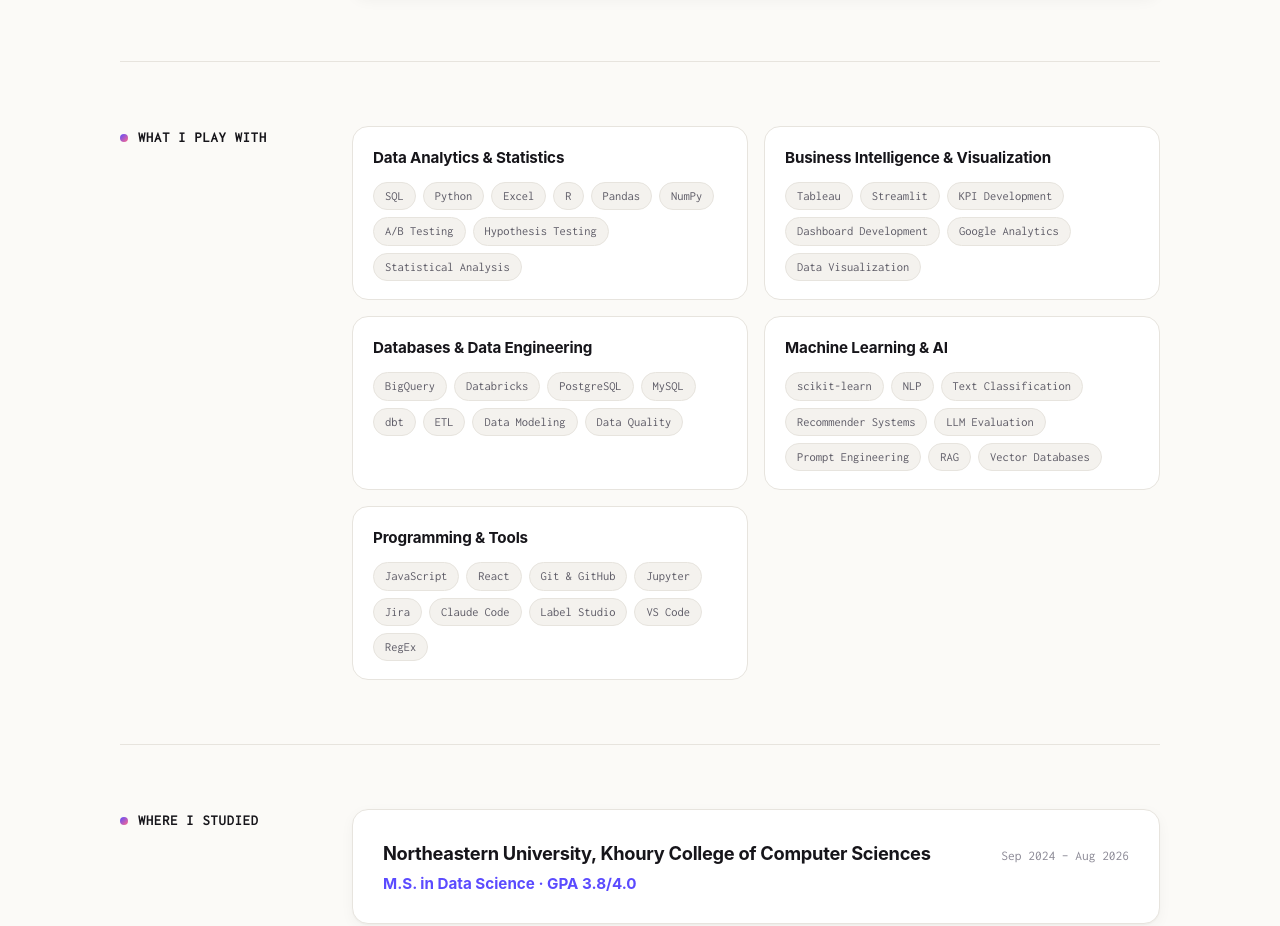
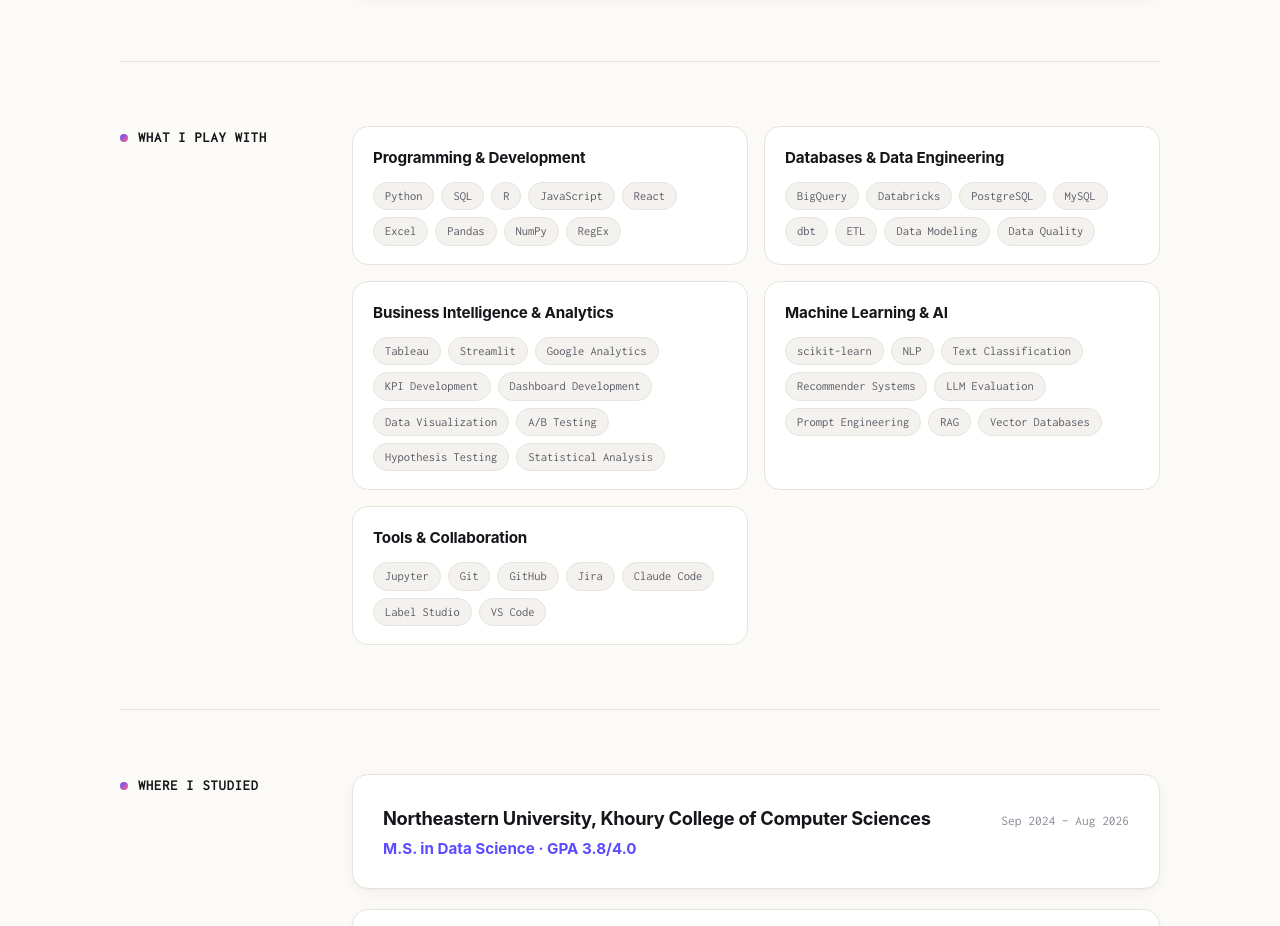
Before and after one commit to triwatana/triwatana.github.io, a plain HTML site: page index.html in a window 1280 px wide. Shown: the part 4947-5873 px from the top of the page. Drawn offline with Linux system fonts and the light colour scheme; a web font is replaced by a local one.

Commit message:
refactor: update skills section by reorganizing categories and enhancing content clarity

```diff
--- a/index.html
+++ b/index.html
@@ -520,33 +520,17 @@
         <div class="section-content">
           <div class="skills-wrapper">
             <div class="skills-category">
-              <div class="skills-category-label">
-                Data Analytics & Statistics
-              </div>
+              <div class="skills-category-label">Programming & Development</div>
               <ul>
+                <li class="skills-category-item">Python</li>
                 <li class="skills-category-item">SQL</li>
-                <li class="skills-category-item">Python</li>
+                <li class="skills-category-item">R</li>
+                <li class="skills-category-item">JavaScript</li>
+                <li class="skills-category-item">React</li>
                 <li class="skills-category-item">Excel</li>
-                <li class="skills-category-item">R</li>
                 <li class="skills-category-item">Pandas</li>
                 <li class="skills-category-item">NumPy</li>
-                <li class="skills-category-item">A/B Testing</li>
-                <li class="skills-category-item">Hypothesis Testing</li>
-                <li class="skills-category-item">Statistical Analysis</li>
-              </ul>
-            </div>
-
-            <div class="skills-category">
-              <div class="skills-category-label">
-                Business Intelligence & Visualization
-              </div>
-              <ul>
-                <li class="skills-category-item">Tableau</li>
-                <li class="skills-category-item">Streamlit</li>
-                <li class="skills-category-item">KPI Development</li>
-                <li class="skills-category-item">Dashboard Development</li>
-                <li class="skills-category-item">Google Analytics</li>
-                <li class="skills-category-item">Data Visualization</li>
+                <li class="skills-category-item">RegEx</li>
               </ul>
             </div>
 
@@ -567,6 +551,23 @@
             </div>
 
             <div class="skills-category">
+              <div class="skills-category-label">
+                Business Intelligence & Analytics
+              </div>
+              <ul>
+                <li class="skills-category-item">Tableau</li>
+                <li class="skills-category-item">Streamlit</li>
+                <li class="skills-category-item">Google Analytics</li>
+                <li class="skills-category-item">KPI Development</li>
+                <li class="skills-category-item">Dashboard Development</li>
+                <li class="skills-category-item">Data Visualization</li>
+                <li class="skills-category-item">A/B Testing</li>
+                <li class="skills-category-item">Hypothesis Testing</li>
+                <li class="skills-category-item">Statistical Analysis</li>
+              </ul>
+            </div>
+
+            <div class="skills-category">
               <div class="skills-category-label">Machine Learning & AI</div>
               <ul>
                 <li class="skills-category-item">scikit-learn</li>
@@ -581,17 +582,15 @@
             </div>
 
             <div class="skills-category">
-              <div class="skills-category-label">Programming & Tools</div>
+              <div class="skills-category-label">Tools & Collaboration</div>
               <ul>
-                <li class="skills-category-item">JavaScript</li>
-                <li class="skills-category-item">React</li>
-                <li class="skills-category-item">Git & GitHub</li>
                 <li class="skills-category-item">Jupyter</li>
+                <li class="skills-category-item">Git</li>
+                <li class="skills-category-item">GitHub</li>
                 <li class="skills-category-item">Jira</li>
                 <li class="skills-category-item">Claude Code</li>
                 <li class="skills-category-item">Label Studio</li>
                 <li class="skills-category-item">VS Code</li>
-                <li class="skills-category-item">RegEx</li>
               </ul>
             </div>
           </div>
```
